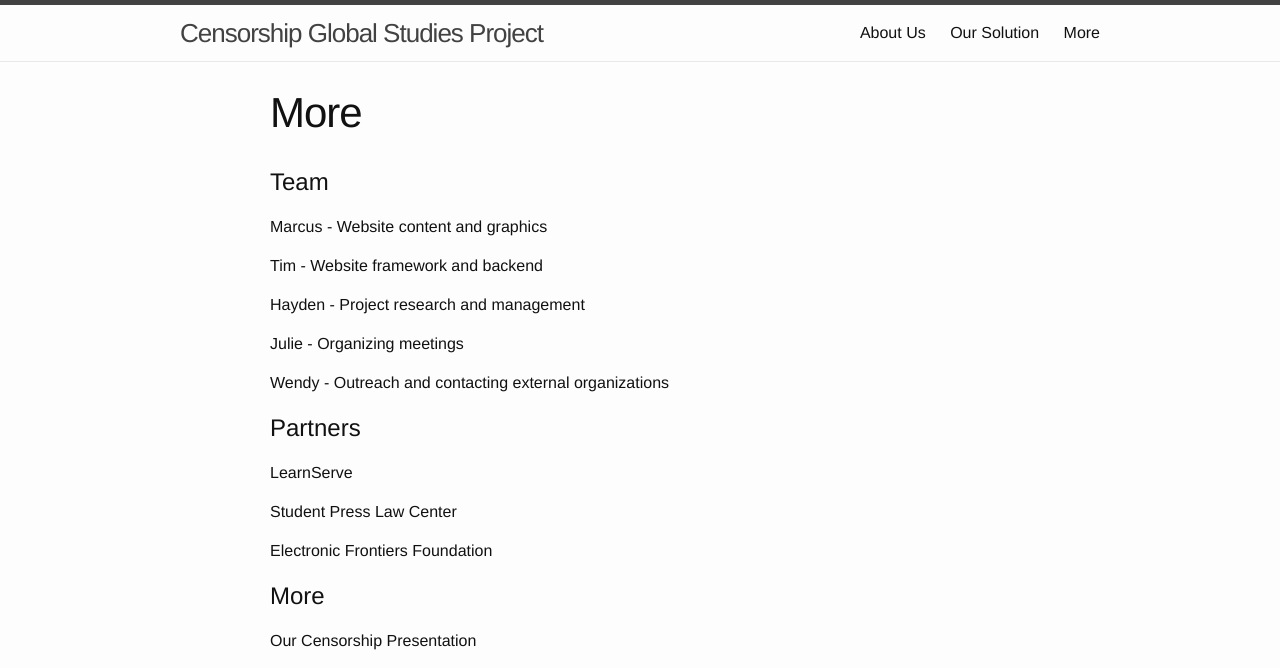
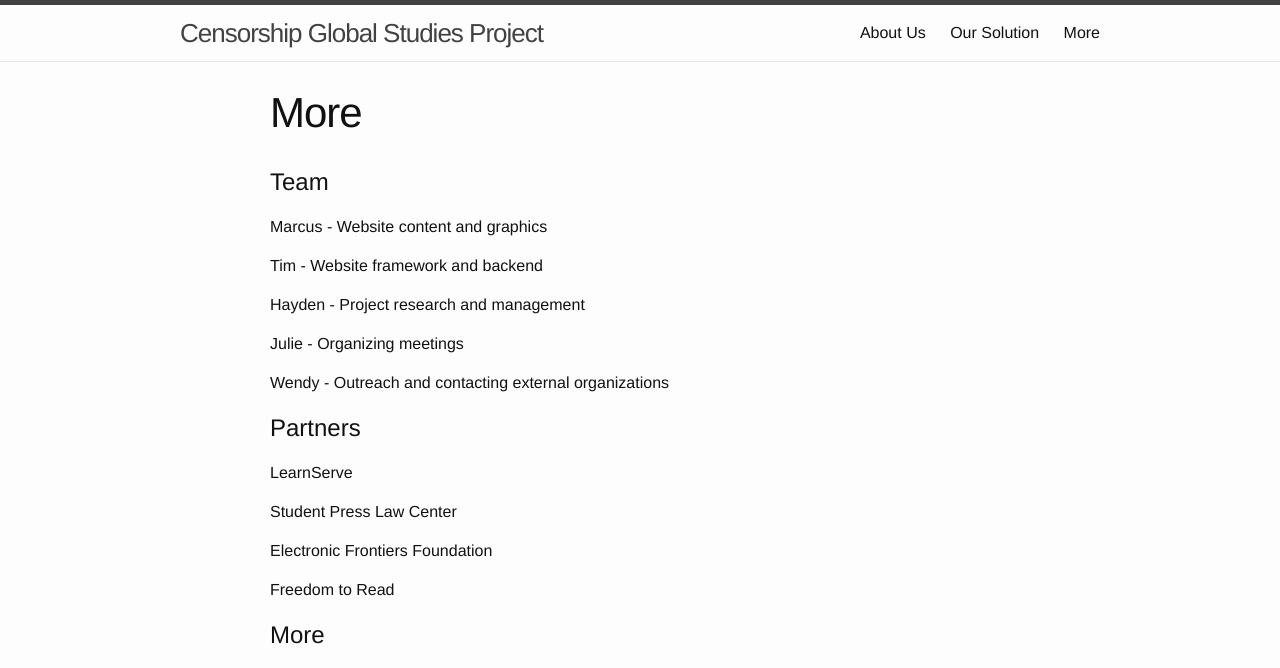
Before and after one commit to tcyrus/global-studies, a Jekyll site: the page built from 03_other.md, in a window 1280 px wide. Shown: the top 668 px of the page. Built offline with Jekyll 4.4.1, drawn with Linux system fonts in a browser that asks for light colours; grey boxes are pictures that could not be loaded.

Commit message:
Update 03_other.md

```diff
--- a/03_other.md
+++ b/03_other.md
@@ -28,6 +28,8 @@ Student Press Law Center
 
 Electronic Frontiers Foundation
 
+Freedom to Read
+
 # More
 
 <!--Blog, Photos, Social Media, etc.-->
```
